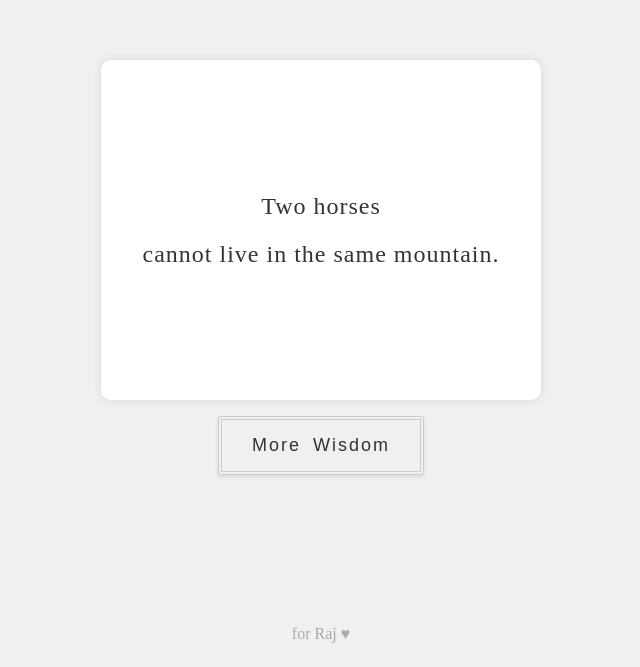
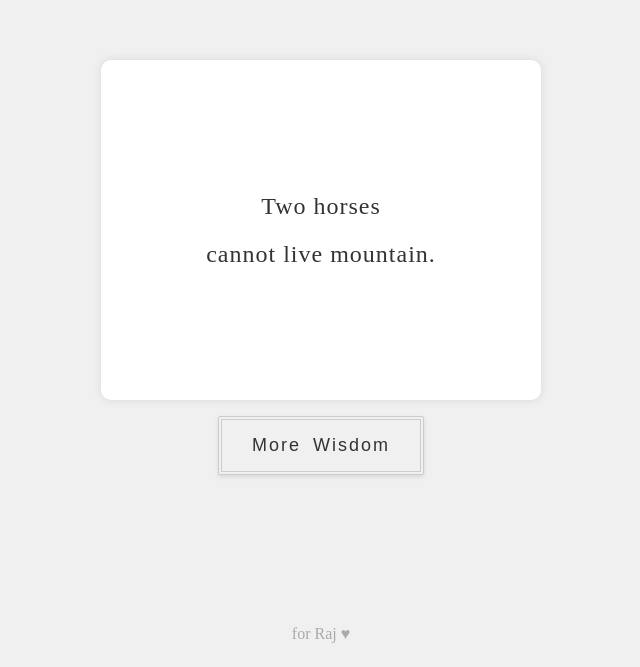
Before and after one commit to D-oro/twoTigers, a plain HTML site: page index.html in a window 1280 px wide. Shown: the part 133-800 px from the top of the page, without its empty margins (319-959 px from the left). Drawn offline with Linux system fonts and the light colour scheme.

Commit message:
Update index.html

```diff
--- a/index.html
+++ b/index.html
@@ -36,7 +36,7 @@
 
             return {
                 part1: `Two ${randomAnimal}`,
-                part2: `cannot live in the same ${randomPlace}.`
+                part2: `cannot live ${randomPlace}.`
             };
         }
 
```
